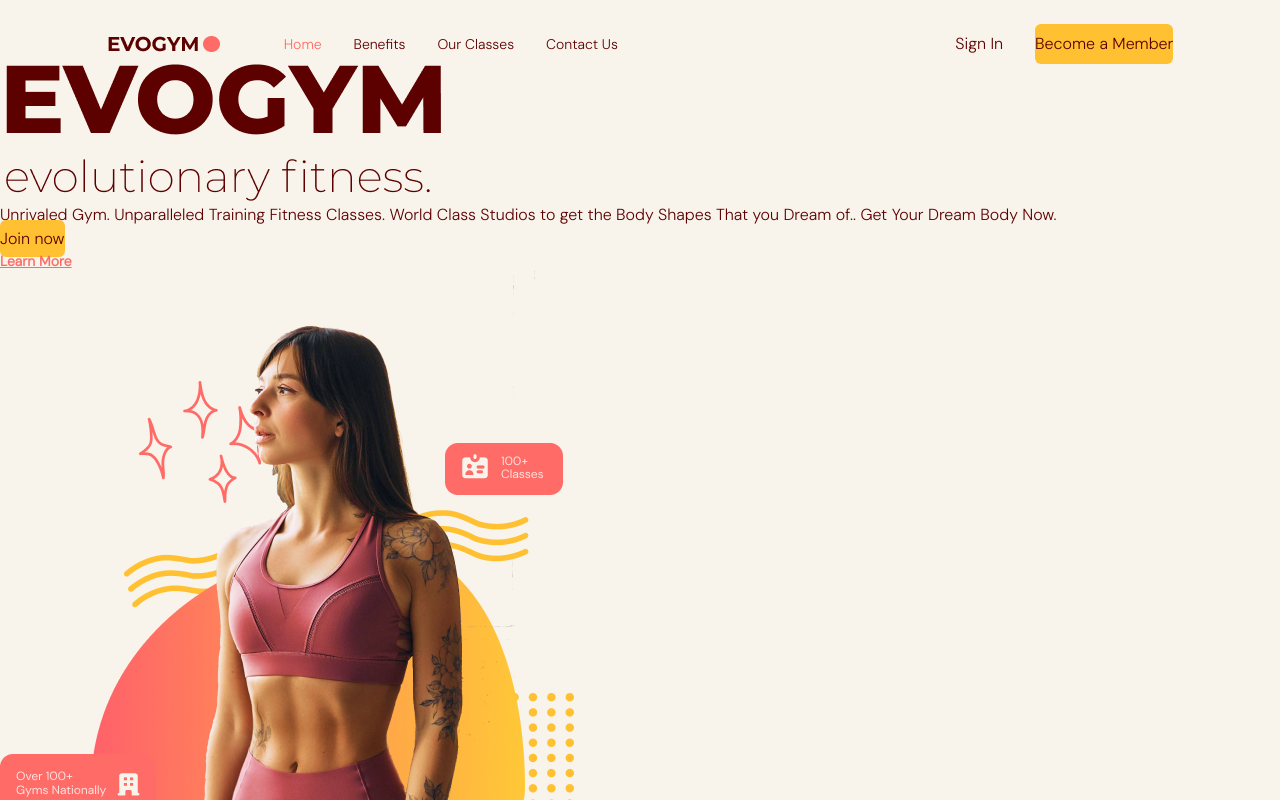
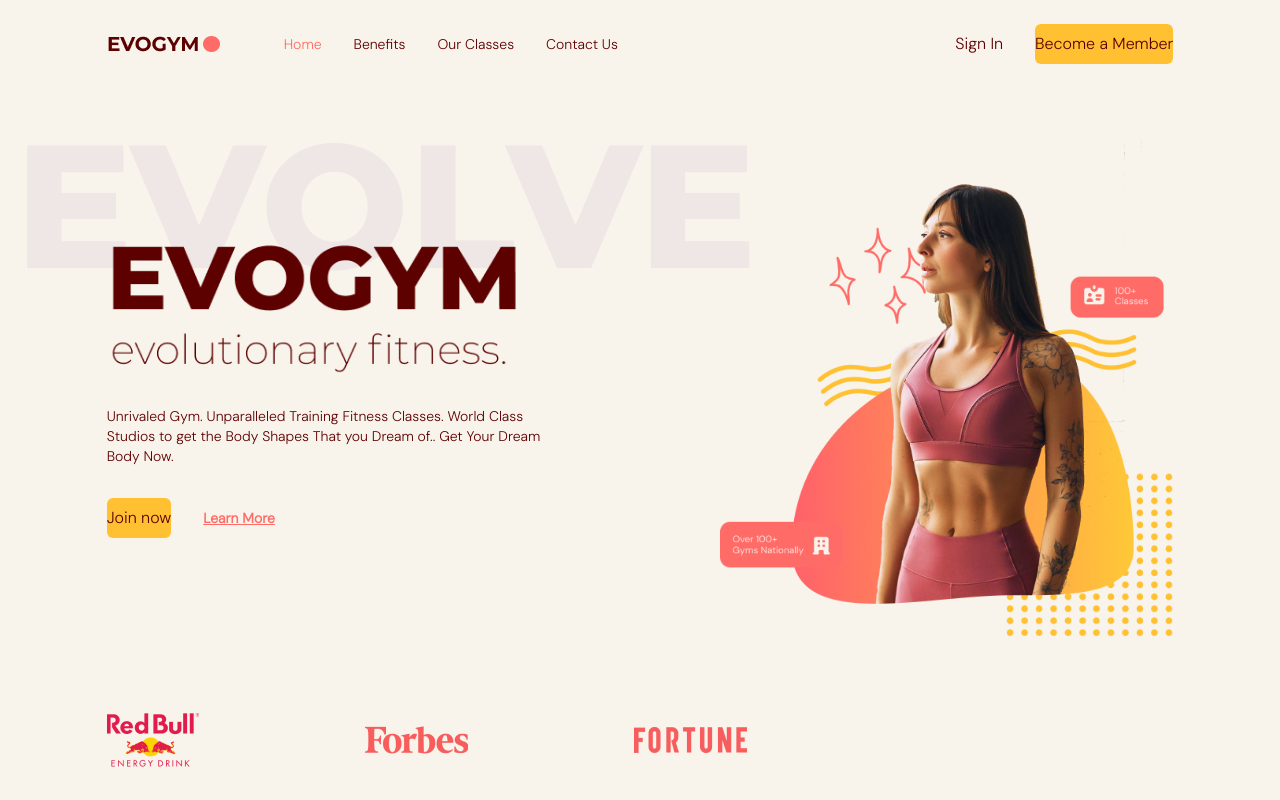
Before and after one commit to amiraadev/gym-app, a React (Vite) app: page / in a window 1280 px wide. Shown: the top 800 px of the page. Built offline with nearby package versions, Linux system fonts and the light colour scheme; the HTML template or start-up script is replaced by a standard one.

Commit message:
commit 3

```diff
--- a/src/scenes/home/index.tsx
+++ b/src/scenes/home/index.tsx
@@ -7,6 +7,7 @@
 import SponsorForbes from '@/assets/SponsorForbes.png';
 import SponsorFortune from '@/assets/SponsorFortune.png';
 import AnchorLink from 'react-anchor-link-smooth-scroll';
+import { motion } from 'framer-motion';
 
 type Props = {
     setSelectedPage : (value:SelectedPage) => void;
@@ -19,19 +20,40 @@
             id="home"
             className='gap-16 bg-gray-20 py-10 md:h-full md:pb-0'
      >
-        <div>
-            <div>
-                <div>
-                    <div>
-                        <div><img src={HomePageText} alt="home page text" /></div>
+        <div  className=' md:flex mx-auto w-5/6 items-center justify-center md:h-5/6' >
+            <div  className='z-10  mt-32 md:basis-3/5 '>
+                <motion.div
+                     className='md:-mt-20'
+                     initial="hidden"
+                     whileInView='visible'
+                     viewport={{once:true,amount:0.5}}
+                     transition={{duration:0.5}}
+                     variants={{
+                        hidden:{opacity:0,x: -50},
+                        visible:{opacity:1,x: -0},
+                     }}
+                     >
+                    <div  className='relative'>
+                        <div className='before:absolute before:-top-20 before:-left-20 before:z-[-1] md:before:content-evolvetext'><img src={HomePageText} alt="home page text" /></div>
                     </div>
-                    <p>
+                    <p className='mt-8 text-sm '>
                     Unrivaled Gym. Unparalleled Training Fitness Classes. World Class
               Studios to get the Body Shapes That you Dream of.. Get Your Dream
               Body Now.
                     </p>
-                </div>
-                <div>
+                </motion.div>
+
+
+                <motion.div
+                className='mt-8 flex items-center gap-8 '
+                initial="hidden"
+                whileInView='visible'
+                viewport={{once:true,amount:0.5}}
+                transition={{delay:0.2,duration:0.5}}
+                variants={{
+                   hidden:{opacity:0,x: -50},
+                   visible:{opacity:1,x: -0},}}
+                >
                     <ActionButton setSelectedPage={setSelectedPage} >
                         Join now
                     </ActionButton>
@@ -41,19 +63,20 @@
                       href={`#${SelectedPage.ContactUs}`}>
                         <p>Learn More</p>
                       </AnchorLink>
-                </div>
+                </motion.div>
             </div>
 
 
-            <div>
+            <div className='flex basis-3/5 justify-center md:z-10
+            md:ml-40 md:mt-16 md:justify-items-ent'>
               <img src={HomePageGraphic} alt="home page graphic" />
             </div>
         </div>
 
         {isAboveMediumScreens && (
-            <div>
-                <div>
-                    <div>
+            <div className='h-[150px] w-full bg-primaty-100 py-10'>
+                <div className='mx-auto w-5/6 '>
+                    <div className='flex w-3/5 items-center justify-between gap-8'>
                         <img src={SponsorRedBull} alt="red bull sponsor" />
                         <img src={SponsorForbes} alt="forbes sponsor" />
                         <img src={SponsorFortune} alt="fortune sponsor" />
```
